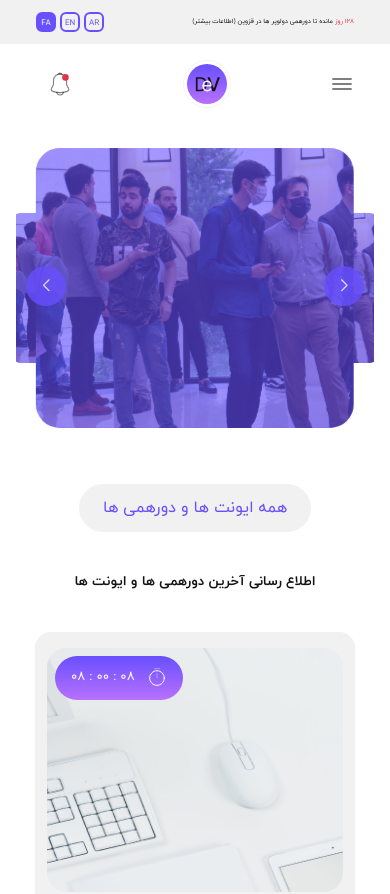
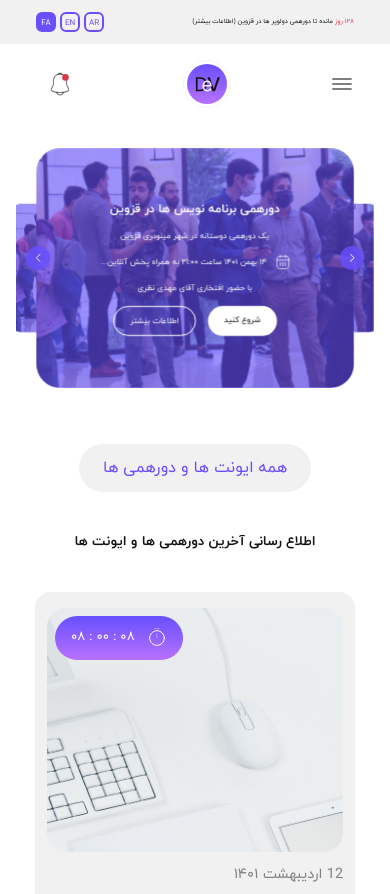
Before and after one commit to devsEvent/frontend, a Next.js app: page / in a window 390 px wide. Shown: the top 894 px of the page. Built offline with nearby package versions, Linux system fonts and the light colour scheme.

Commit message:
complete header section

```diff
--- a/components/header/index.tsx
+++ b/components/header/index.tsx
@@ -8,11 +8,14 @@ import SwiperCore, { Navigation, EffectCoverflow, Autoplay } from "swiper";
 
 import { Banner1 } from "../../public";
 
+import { CalendarWhiteIcon } from "../../public/icons";
+
 import "swiper/swiper.min.css";
 import "swiper/swiper-bundle.css";
 import "swiper/swiper-bundle.min.css";
+import Link from "next/link";
 
-SwiperCore.use([Navigation, EffectCoverflow, Autoplay]);
+SwiperCore.use([Navigation, EffectCoverflow]);
 
 export default function Header() {
   return (
@@ -37,16 +40,43 @@ export default function Header() {
               modifier: 130,
               slideShadows: false,
             }}
-            className="!h-[17.5rem] md:!h-[20rem] lg:!h-[30rem] swiper"
+            className="!h-[15rem] md:!h-[20rem] lg:!h-[30rem] swiper"
           >
-            <SwiperSlide className="bg-primary rounded-[1.5rem] lg:rounded-[2.5rem] overflow-hidden trans">
+            <SwiperSlide className="!relative bg-primary rounded-[1.5rem] lg:rounded-[2.5rem] overflow-hidden trans">
               <Image src={Banner1} alt="" className="object-cover h-full w-full" />
-            </SwiperSlide>
-            <SwiperSlide className="bg-primary rounded-[1.5rem] lg:rounded-[2.5rem] overflow-hidden trans">
-              <Image src={Banner1} alt="" className="object-cover h-full w-full" />
-            </SwiperSlide>
-            <SwiperSlide className="bg-primary rounded-[1.5rem] lg:rounded-[2.5rem] overflow-hidden trans">
-              <Image src={Banner1} alt="" className="object-cover h-full w-full" />
+
+              <div className="px-10 absolute top-[50%] left-[50%] translate-x-[-50%] translate-y-[-50%] w-full flex flex-col items-center text-center text-white">
+                <h1 className="font-semibold text-[.75rem] lg:text-[2.25rem] header-three-dots">
+                  دورهمی برنامه نویس ها در قزوین
+                </h1>
+                <h2 className="lg:px-10 my-[.75rem] lg:my-[1.75rem] text-[.5rem] lg:text-[1.25rem] w-[95%] lg:w-[75%] three-dots">
+                  یک دورهمی دوستانه در شهر مینودری قزوین
+                </h2>
+
+                <div className="lg:px-10 flex items-center justify-center gap-x-2 lg:gap-x-3">
+                  <Image src={CalendarWhiteIcon} alt="calendr icon" className="w-[1rem] lg:w-[1.5rem]" />
+                  <p className="text-[.5rem] lg:text-base w-[60%] lg:w-[100%] three-dots">
+                    ۱۴ بهمن ۱۴۰۱ ساعت ۲۱:۰۰ به همراه پخش آنلاین در دو ه پخش آنلاین در دو ایونت
+                  </p>
+                </div>
+                <h3 className="lg:px-10 my-[.75rem] lg:my-[1.75rem] text-[.5rem] lg:text-[1.25rem] w-[95%] lg:w-[65%] three-dots">
+                  با حضور افتخاری آقای مهدی نظری
+                </h3>
+                <div className="flex gap-x-3">
+                  <Link
+                    href={""}
+                    className="px-4 lg:px-6 py-2 lg:py-4 text-[.5rem] lg:text-[1rem] bg-white text-dark rounded-full"
+                  >
+                    شروع کنید
+                  </Link>
+                  <Link
+                    href={""}
+                    className="px-4 lg:px-6 py-2 lg:py-4 text-[.5rem] lg:text-[1rem] border-white border text-white rounded-full"
+                  >
+                    اطلاعات بیشتر
+                  </Link>
+                </div>
+              </div>
             </SwiperSlide>
           </Swiper>
         </div>
--- a/public/icons/index.tsx
+++ b/public/icons/index.tsx
@@ -14,5 +14,6 @@ export { default as ZarinpaalIcon } from "./zarinpaal.svg";
 export { default as NotifactionIcon } from "./notifaction.svg";
 export { default as StarOutlineIcon } from "./star-outline.svg";
 export { default as CalendarGrayIcon } from "./calendar-gray.svg";
+export { default as CalendarWhiteIcon } from "./calendar-white.svg";
 export { default as PrimaryAppIcon } from "./primary-app-icon.svg";
 export { default as SearchIconSearchbarIcon } from "./search-icon-searchbar.svg";
--- a/styles/globals.css
+++ b/styles/globals.css
@@ -68,7 +68,15 @@ body {
   display: -webkit-box;
   text-overflow: ellipsis;
   -webkit-box-orient: vertical;
-  -webkit-line-clamp: 3; /* limit to 2 lines */
+  -webkit-line-clamp: 3; /* limit to 3 lines */
+}
+
+.header-three-dots {
+  overflow: hidden;
+  display: -webkit-box;
+  text-overflow: ellipsis;
+  -webkit-box-orient: vertical;
+  -webkit-line-clamp: 2; /* limit to 2 lines */
 }
 .email-settler-background {
   background: url("../public/email-settler-backgorund.svg"), linear-gradient(180deg, #684fff 0%, #b871fe 100%);
@@ -129,3 +137,25 @@ body {
   border-radius: 100%;
   opacity: 80%;
 }
+
+@media screen and (max-width: 1024px) {
+  .swiper-button-next,
+  .swiper-button-prev {
+    width: 1.5rem !important;
+    height: 1.5rem !important;
+  }
+  .swiper-button-next::after,
+  .swiper-button-prev::after {
+    width: 1.5rem !important;
+    height: 1.5rem !important;
+    color: white !important;
+    font-size: 0.5rem !important;
+    display: flex !important;
+    align-items: center !important;
+    justify-content: center !important;
+    background-color: #684fff;
+    font-weight: 900 !important;
+    border-radius: 100%;
+    opacity: 80%;
+  }
+}
```
Also changed, not shown: public/icons/calendar-white.svg (added).
